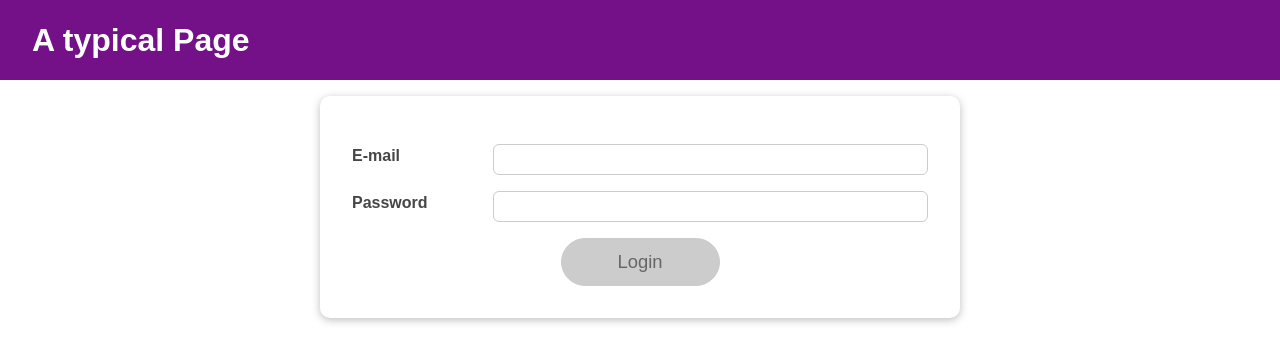
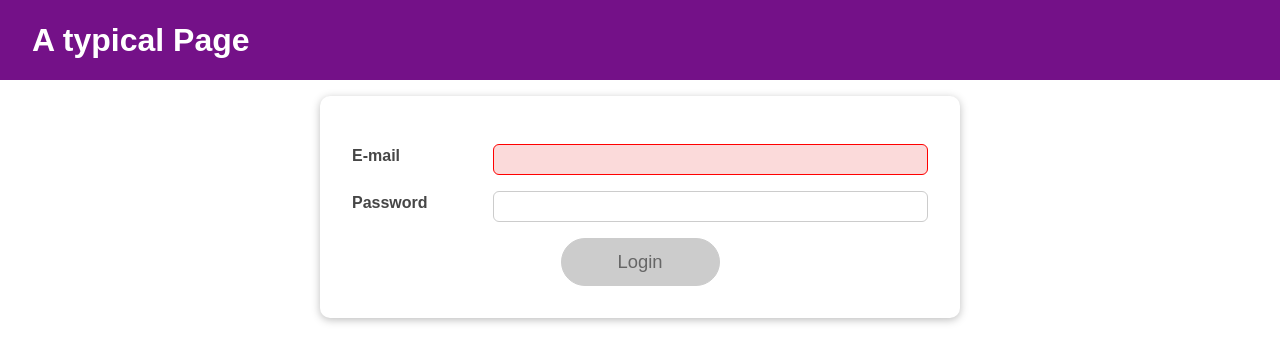
Before and after one commit to loretari/login.github.io, a React (Create React App) app: page / in a window 1280 px wide. Shown: the top 362 px of the page. Built offline with nearby package versions, Linux system fonts and the light colour scheme.

Commit message:
init: add useReducer() Hook

```diff
--- a/src/components/Login/Login.js
+++ b/src/components/Login/Login.js
@@ -1,16 +1,32 @@
-import React, { useState, useEffect} from 'react';
+import React, { useState, useEffect, useReducer} from 'react';
 
 import classes from './Login.module.css';
 import Card from "../UI/Card/Card";
 import Button from "../UI/Button/Button";
 
+const emailReducer = (state, action) => {
+    if (action.type === 'USER_INPUT') {
+        return { value: action.val, isValid: action.val.includes('@')};
+    }
+    if (action.type === 'INPUT_BLUR') {
+        return { value: state.value, isValid: state.value.includes('@')};
+    }
+
+    return {value: '', isValid: false};
+};
+
 const Login = (props) => {
 
-   const [enteredEmail, setEnteredEmail] = useState('');
-   const [emailIsValid, setEmailIsValid] = useState('');
+   // const [enteredEmail, setEnteredEmail] = useState('');
+   // const [emailIsValid, setEmailIsValid] = useState('');
    const [enteredPassword, setEnteredPassword] = useState('');
    const [passwordIsValid, setPasswordIsValid] = useState();
     const [formIsValid, setFormIsValid] = useState(false)
+
+    const [emailState, dispatchEmail] =  useReducer(emailReducer, {
+        value: '',
+        isValid: false,
+    });
 
     useEffect(() => {
         console.log('EFFECT RUNNING');
@@ -20,37 +36,47 @@
         }
     }, [])
 
-    useEffect(() => {
-        const identifier = setTimeout(() => {
-            console.log('Checking form validity!')
-            setFormIsValid (
-                enteredEmail.includes('@') && enteredPassword.trim().length > 6
-            )
-        }, 500);
-
-        return () => {
-            console.log('CLEANUP');
-            clearTimeout(identifier);
-        };
-
-    }, [enteredEmail, enteredPassword])
+    // useEffect(() => {
+    //     const identifier = setTimeout(() => {
+    //         console.log('Checking form validity!')
+    //         setFormIsValid (
+    //             enteredEmail.includes('@') && enteredPassword.trim().length > 6
+    //         )
+    //     }, 500);
+    //
+    //     return () => {
+    //         console.log('CLEANUP');
+    //         clearTimeout(identifier);
+    //     };
+    //
+    // }, [enteredEmail, enteredPassword])
 
     const emailChangeHandler = (event) => {
-        setEnteredEmail(event.target.value)
+        dispatchEmail({type: 'USER_INPUT', val: event.target.value})
+        // setEnteredEmail(event.target.value)
+
+        setFormIsValid (
+            event.target.value.includes('@') && enteredPassword.trim().length > 6
+
+
+        )
     }
 
     const passwordChangeHandler = (event) => {
         setEnteredPassword(event.target.value)
 
         setFormIsValid (
-            event.target.value.trim().length > 6 && enteredEmail.includes('@')
+            // event.target.value.trim().length > 6 && enteredEmail.includes('@')
+           emailState.isValid.includes('@') && event.target.value.trim().length > 6
+
         )
     }
 
 
 
     const validateEmailHandler = () => {
-        setEmailIsValid (enteredEmail.includes('@'))
+        dispatchEmail({type: 'INPUT_BLUR'})
+        // setEmailIsValid (emailState.isValid)
     }
 
     const validatePasswordHandler = ( ) => {
@@ -60,7 +86,7 @@
 
     const submitHandler = (event) => {
         event.preventDefault()
-        props.onLogin(enteredEmail, enteredPassword)
+        props.onLogin(emailState.value, enteredPassword)
 
     }
 
@@ -70,13 +96,13 @@
         <Card className = {classes.login}>
         <form onSubmit={submitHandler}>
             <div className={`${classes.control} ${
-                emailIsValid === false ? classes.invalid : ''
+                emailState.isValid === false ? classes.invalid : ''
                 }`}>
                 <label htmlFor = 'email'>E-mail</label>
                 <input
                 type = 'email'
                 id = 'email'
-                value = {enteredEmail}
+                value = {emailState.value}
                 onChange = {emailChangeHandler}
                 onBlur={validateEmailHandler}
                 />
```
